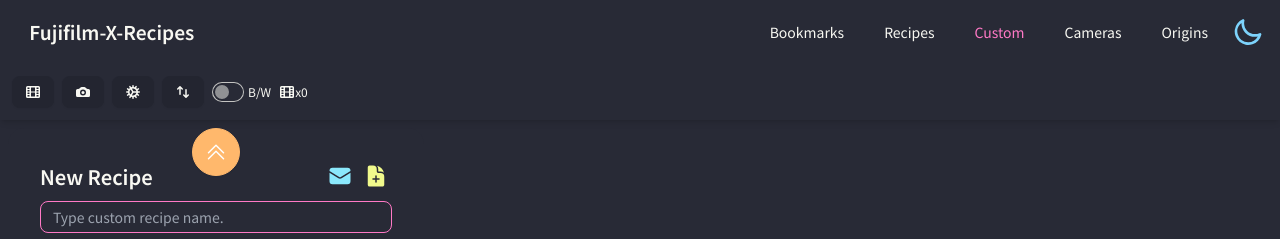
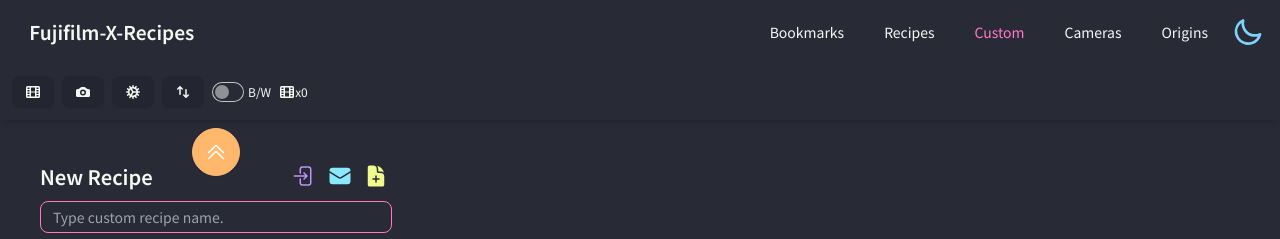
Before and after one commit to pathas-dev/fujifilm-x-recipes, a Next.js app: page /en in a window 1280 px wide. Shown: the top 239 px of the page. Built offline with nearby package versions, Linux system fonts and the light colour scheme.

Commit message:
Feature(ImportButton) JSON 파일 import 기능 추가

```diff
--- a/messages/en.json
+++ b/messages/en.json
@@ -90,5 +90,14 @@
       "noData": "There are no saved recipes."
     },
     "tooltip": "Email saved recipes"
+  },
+  "ImportFile": {
+    "success": "The file has been loaded!",
+    "errors": {
+      "noFile": "There is no file.",
+      "noData": "There is no 'data' field",
+      "notJson": "It's not a JSON file."
+    },
+    "tooltip": "Load recipe JSON file"
   }
 }
--- a/messages/fr.json
+++ b/messages/fr.json
@@ -90,5 +90,14 @@
       "noData": "There are no saved recipes."
     },
     "tooltip": "Email saved recipes"
+  },
+  "ImportFile": {
+    "success": "The file has been loaded!",
+    "errors": {
+      "noFile": "There is no file.",
+      "noData": "There is no 'data' field",
+      "notJson": "It's not a JSON file."
+    },
+    "tooltip": "Load recipe JSON file"
   }
 }
--- a/messages/ko.json
+++ b/messages/ko.json
@@ -90,5 +90,14 @@
       "noData": "현재 저장된 레시피가 없습니다."
     },
     "tooltip": "저장된 레시피 이메일 전송"
+  },
+  "ImportFile": {
+    "success": "파일 불러오기 성공!",
+    "errors": {
+      "noFile": "파일이 없습니다.",
+      "noData": "데이터 필드가 없습니다.",
+      "notJson": "JSON 파일이 아닙니다."
+    },
+    "tooltip": "레시피 JSON 파일 로드"
   }
 }
--- a/src/app/[locale]/page.tsx
+++ b/src/app/[locale]/page.tsx
@@ -3,6 +3,7 @@
 import { localeIntl } from '@/navigation';
 import {
   HeaderMessages,
+  ImportFileMessages,
   SendEmailMessages,
   SettingMessages,
 } from '@/types/language';
@@ -19,6 +20,7 @@
   const tHeaders = await getTranslations('Headers');
   const tSettings = await getTranslations('Settings');
   const tSendEmail = await getTranslations('SendEmail');
+  const tImportFile = await getTranslations('ImportFile');
 
   const headerMessages: HeaderMessages = {
     bwOnly: tHeaders('bwOnly'),
@@ -107,12 +109,23 @@
     tooltip: tSendEmail('tooltip'),
   };
 
+  const importFileMessages: ImportFileMessages = {
+    success: tImportFile('success'),
+    errors: {
+      noFile: tImportFile('errors.noFile'),
+      noData: tImportFile('errors.noData'),
+      notJson: tImportFile('errors.notJson'),
+    },
+    tooltip: tImportFile('tooltip'),
+  };
+
   return (
     <CustomList
       filters={filters}
       headerMessages={headerMessages}
       settingMessages={settingMessages}
       sendEmailMessages={sendEmailMessages}
+      importFileMessages={importFileMessages}
       cameras={cameras}
     />
   );
--- a/src/components/custom/CustomEditCard.tsx
+++ b/src/components/custom/CustomEditCard.tsx
@@ -1,6 +1,7 @@
 'use client';
 import { Camera } from '@/types/api';
 import {
+  ImportFileMessages,
   SendEmailMessages,
   SettingI18NMessages,
   SettingMessages,
@@ -32,6 +33,7 @@
   GRAIN_SIZE,
   WHITE_BALANCES,
 } from './fujiSettings';
+import ImportButton from './ImportButton';
 
 export interface ICustomEditCardProps {
   customRecipe?: CustomRecipe;
@@ -42,9 +44,11 @@
   };
   settingMessages: SettingMessages;
   sendEmailMessages?: SendEmailMessages;
+  importFileMessages?: ImportFileMessages;
   cameras: Camera[];
   onSuccess: (recipe: CustomRecipe) => void;
   onError: (errorType: (typeof ERROR_TYPES)[number]) => void;
+  onImportSuccess?: (unionRecipes: CustomRecipe[]) => void;
 }
 
 const CustomEditCard = ({
@@ -52,9 +56,11 @@
   filters,
   settingMessages,
   sendEmailMessages,
+  importFileMessages,
   cameras,
   onSuccess,
   onError,
+  onImportSuccess,
 }: ICustomEditCardProps) => {
   const [recipe, setRecipe] = useState(getInitialCustomRecipe());
 
@@ -485,6 +491,12 @@
           <h2 className="card-title">{title}</h2>
           <div className="flex gap-1">
             {isUpdateMode ? null : (
+              <ImportButton
+                importFileMessages={importFileMessages}
+                onImportSuccess={onImportSuccess}
+              />
+            )}
+            {isUpdateMode ? null : (
               <ExportButton sendEmailMessages={sendEmailMessages} />
             )}
             <button
--- a/src/components/custom/CustomList.tsx
+++ b/src/components/custom/CustomList.tsx
@@ -3,6 +3,7 @@
 import { Camera } from '@/types/api';
 import {
   HeaderMessages,
+  ImportFileMessages,
   SendEmailMessages,
   SettingMessages,
 } from '@/types/language';
@@ -48,6 +49,7 @@
   headerMessages: HeaderMessages;
   settingMessages: SettingMessages;
   sendEmailMessages: SendEmailMessages;
+  importFileMessages: ImportFileMessages;
   cameras: Camera[];
 }
 
@@ -62,6 +64,7 @@
   headerMessages,
   settingMessages,
   sendEmailMessages,
+  importFileMessages,
   cameras,
 }: ICardListProps) => {
   const sortTypes: DropboxItem[] = useMemo(
@@ -262,6 +265,9 @@
 
   const onChebronClick = () => setShrinkCreateCard((prev) => !prev);
 
+  const onImportSuccess = (unionRecipes: CustomRecipe[]) =>
+    setCustomRecipes(unionRecipes);
+
   return (
     <section className="w-full h-full">
       <RecipeFilterHeader
@@ -308,6 +314,8 @@
               onSuccess={onCreateSuccess}
               onError={onError}
               sendEmailMessages={sendEmailMessages}
+              importFileMessages={importFileMessages}
+              onImportSuccess={onImportSuccess}
             />
           </motion.div>
         </section>
--- /dev/null
+++ b/src/components/custom/ImportButton.tsx
@@ -0,0 +1,122 @@
+import useToastStore from '@/stores/toast';
+import { ImportFileMessages } from '@/types/language';
+import _isEqual from 'lodash/isEqual';
+import _unionWith from 'lodash/unionWith';
+import { ChangeEventHandler, useState } from 'react';
+import { SvgArrowRightEndOnRectangle, SvgCheckSolid } from '../icon/svgs';
+import { CUSTOM_RECIPES_STORAGE_KEY } from './CustomList';
+import { CustomRecipe } from './customRecipe';
+
+interface IExportButtonProps {
+  importFileMessages?: ImportFileMessages;
+  onImportSuccess?: (unionRecipes: CustomRecipe[]) => void;
+}
+
+const ImportButton = ({
+  importFileMessages,
+  onImportSuccess,
+}: IExportButtonProps) => {
+  const successMessage = importFileMessages?.success ?? '';
+  const noFileErrorMessage = importFileMessages?.errors?.noFile ?? '';
+  const noDataErrorMessage = importFileMessages?.errors?.noData ?? '';
+  const notJsonErrorMessage = importFileMessages?.errors?.notJson ?? '';
+
+  const tooltipMessage = importFileMessages?.tooltip ?? '';
+
+  const setToastMessage = useToastStore((state) => state.setMessage);
+
+  const [inputOpen, setInputOpen] = useState(false);
+  const [uploadedRecipes, setUploadedRecipes] = useState<CustomRecipe[]>([]);
+
+  const handleClick = async () => {
+    setInputOpen((prev) => !prev);
+  };
+
+  const readJsonFile = (file: File): Promise<{ data: CustomRecipe[] }> =>
+    new Promise((resolve, reject) => {
+      const onloader = new FileReader();
+      onloader.onload = (e) => {
+        if (!e.target?.result) return reject('');
+
+        const uploadedRecipes = JSON.parse(e.target.result as string);
+        resolve(uploadedRecipes);
+      };
+      onloader.readAsText(file);
+    });
+
+  const onFileChange: ChangeEventHandler<HTMLInputElement> = async ({
+    target: { files },
+  }) => {
+    const file = files?.[0];
+
+    if (!file)
+      return setToastMessage({ message: noFileErrorMessage, type: 'Error' });
+    if (file.type !== 'application/json')
+      return setToastMessage({
+        message: notJsonErrorMessage,
+        type: 'Error',
+      });
+
+    try {
+      const { data: uploadedRecipes } = await readJsonFile(file);
+
+      if (!uploadedRecipes) throw Error(noDataErrorMessage);
+
+      setUploadedRecipes(uploadedRecipes);
+    } catch (error) {
+      console.log(error);
+      setToastMessage({ message: (error as Error).message, type: 'Error' });
+    }
+  };
+
+  const onCheckClick = async () => {
+    if (!uploadedRecipes || uploadedRecipes.length === 0)
+      return setToastMessage({ type: 'Error', message: noFileErrorMessage });
+
+    const storedRecipes = JSON.parse(
+      localStorage.getItem(CUSTOM_RECIPES_STORAGE_KEY) ?? '[]'
+    );
+
+    const unionedRecipes = _unionWith(storedRecipes, uploadedRecipes, _isEqual);
+    localStorage.setItem(
+      CUSTOM_RECIPES_STORAGE_KEY,
+      JSON.stringify(unionedRecipes)
+    );
+
+    setInputOpen(false);
+    setUploadedRecipes([]);
+    onImportSuccess?.(unionedRecipes);
+    setToastMessage({ message: successMessage });
+  };
+
+  return (
+    <div className="relative">
+      <div className="tooltip tooltip-left z-50" data-tip={tooltipMessage}>
+        <button
+          className="btn btn-ghost btn-circle btn-sm fill-secondary"
+          onClick={handleClick}
+        >
+          <SvgArrowRightEndOnRectangle />
+        </button>
+      </div>
+      {inputOpen && (
+        <div className="absolute w-[66dvw] max-w-72 right-0 top-7 flex bg-transparent z-50">
+          <input
+            type="file"
+            className="file-input file-input-bordered file-input-secondary w-full max-w-xs pr-6"
+            onChange={onFileChange}
+          />
+
+          <button
+            className="btn btn-square btn-ghost fill-secondary absolute right-0"
+            onClick={onCheckClick}
+          >
+            <SvgCheckSolid />
+          </button>
+        </div>
+      )}
+    </div>
+  );
+};
+
+export default ImportButton;
--- a/src/components/icon/svgs.tsx
+++ b/src/components/icon/svgs.tsx
@@ -405,3 +405,17 @@
     <path d="M12.971 1.816A5.23 5.23 0 0 1 14.25 5.25v1.875c0 .207.168.375.375.375H16.5a5.23 5.23 0 0 1 3.434 1.279 9.768 9.768 0 0 0-6.963-6.963Z" />
   </svg>
 );
+
+export const SvgArrowRightEndOnRectangle = () => (
+  <svg
+    xmlns="http://www.w3.org/2000/svg"
+    viewBox="0 0 24 24"
+    className="w-6 h-6"
+  >
+    <path
+      fillRule="evenodd"
+      d="M16.5 3.75a1.5 1.5 0 0 1 1.5 1.5v13.5a1.5 1.5 0 0 1-1.5 1.5h-6a1.5 1.5 0 0 1-1.5-1.5V15a.75.75 0 0 0-1.5 0v3.75a3 3 0 0 0 3 3h6a3 3 0 0 0 3-3V5.25a3 3 0 0 0-3-3h-6a3 3 0 0 0-3 3V9A.75.75 0 1 0 9 9V5.25a1.5 1.5 0 0 1 1.5-1.5h6Zm-5.03 4.72a.75.75 0 0 0 0 1.06l1.72 1.72H2.25a.75.75 0 0 0 0 1.5h10.94l-1.72 1.72a.75.75 0 1 0 1.06 1.06l3-3a.75.75 0 0 0 0-1.06l-3-3a.75.75 0 0 0-1.06 0Z"
+      clipRule="evenodd"
+    />
+  </svg>
+);
```
Also changed, not shown: src/types/language.ts (+10 -0 lines).
